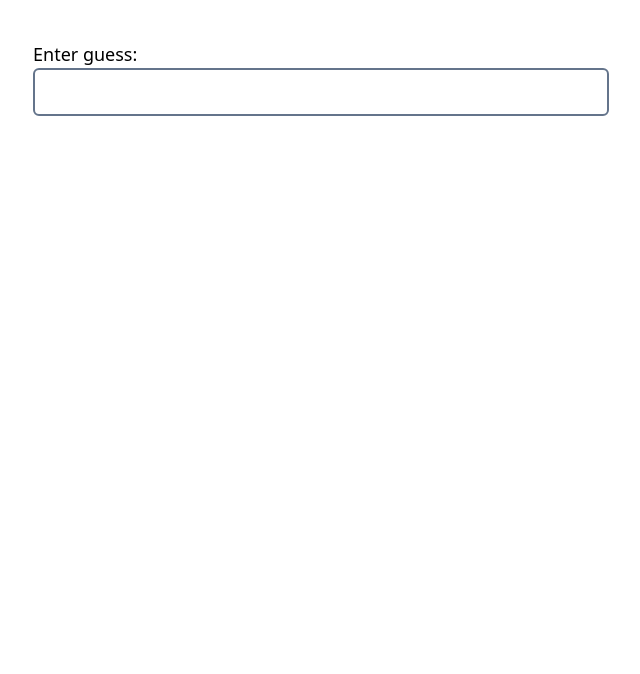
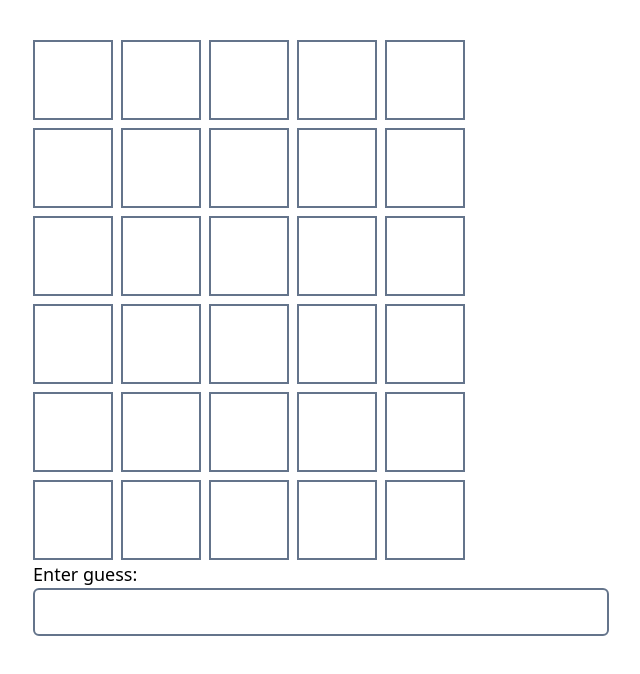
Before and after one commit to makarenko-v/wordle, a React (Vite) app: page / in a window 1280 px wide. Shown: the top 674 px of the page, without its empty margins (319-959 px from the left). Built offline with nearby package versions, Linux system fonts and the light colour scheme.

Commit message:
render words in grid

```diff
--- a/src/app.tsx
+++ b/src/app.tsx
@@ -1,13 +1,23 @@
 import { useState } from "react";
 import { GuessForm } from "./components/guess-form";
-import { Guess } from "./types";
 import { Guesses } from "./components/guesses";
+import { NUM_OF_GUESSES_ALLOWED } from "./constants";
 
 export function App() {
-  const [guesses, setGuesses] = useState<Guess[]>([]);
+  const [guesses, setGuesses] = useState<string[][]>(
+    Array.from({ length: NUM_OF_GUESSES_ALLOWED }, () =>
+      Array.from({ length: 5 }, () => ""),
+    ),
+  );
+  const [currentTry, setCurrentTry] = useState(0);
 
-  function handleGuess(guess: Guess) {
-    setGuesses((prevGuesses) => [...prevGuesses, guess]);
+  function handleGuess(guess: string) {
+    setGuesses((prevGuesses) =>
+      prevGuesses.map((word, index) =>
+        index === currentTry ? guess.split("") : word,
+      ),
+    );
+    setCurrentTry((prevTry) => prevTry + 1);
   }
 
   return (
--- a/src/components/guess-form.tsx
+++ b/src/components/guess-form.tsx
@@ -1,22 +1,21 @@
 import React, { useState } from "react";
-import { Guess } from "../types";
 
 interface GuessFormProps {
-  onGuess: (guess: Guess) => void;
+  onGuess: (guess: string) => void;
 }
 
 export function GuessForm({ onGuess }: GuessFormProps) {
-  const [input, setInput] = useState<Guess>({ guess: "" });
+  const [guess, setGuess] = useState("");
 
   function handleInput(e: React.ChangeEvent<HTMLInputElement>) {
-    setInput({ guess: e.target.value.toUpperCase() });
+    setGuess(e.target.value.toUpperCase());
   }
 
   function handleGuess(e: React.FormEvent<HTMLFormElement>) {
     e.preventDefault();
 
-    onGuess(input);
-    setInput({ guess: "" });
+    onGuess(guess);
+    setGuess("");
   }
 
   return (
@@ -28,7 +27,7 @@ export function GuessForm({ onGuess }: GuessFormProps) {
         className="w-full border-2 border-slate-500 p-2 rounded-md text-xl focus:ring-2 focus:ring-black focus:ring-offset-1 focus-visible:outline-none"
         id="guess"
         type="text"
-        value={input.guess}
+        value={guess}
         onChange={handleInput}
         pattern="\w{5,5}"
       />
--- a/src/components/guesses.tsx
+++ b/src/components/guesses.tsx
@@ -1,15 +1,22 @@
-import { Guess } from "../types";
-
 interface GuessesProps {
-  guesses: Guess[];
+  guesses: string[][];
 }
 
 export function Guesses({ guesses }: GuessesProps) {
   return (
     <div className="flex flex-col gap-2 text-xl">
-      {guesses.map(({ guess }: Guess) => (
+      {/* {guesses.map(({ guess }: Guess) => ( */}
+      {/*   */}
+      {/*    {guess.split("").map((letter) => ( */}
+      {/*      <span className="h-20 w-20 border-2 border-slate-500 flex items-center justify-center"> */}
+      {/*        {letter} */}
+      {/*      </span> */}
+      {/*    ))} */}
+      {/*  </div> */}
+      {/* ))} */}
+      {guesses.map((guess) => (
         <div className="flex gap-2">
-          {guess.split("").map((letter) => (
+          {guess.map((letter) => (
             <span className="h-20 w-20 border-2 border-slate-500 flex items-center justify-center">
               {letter}
             </span>
```
